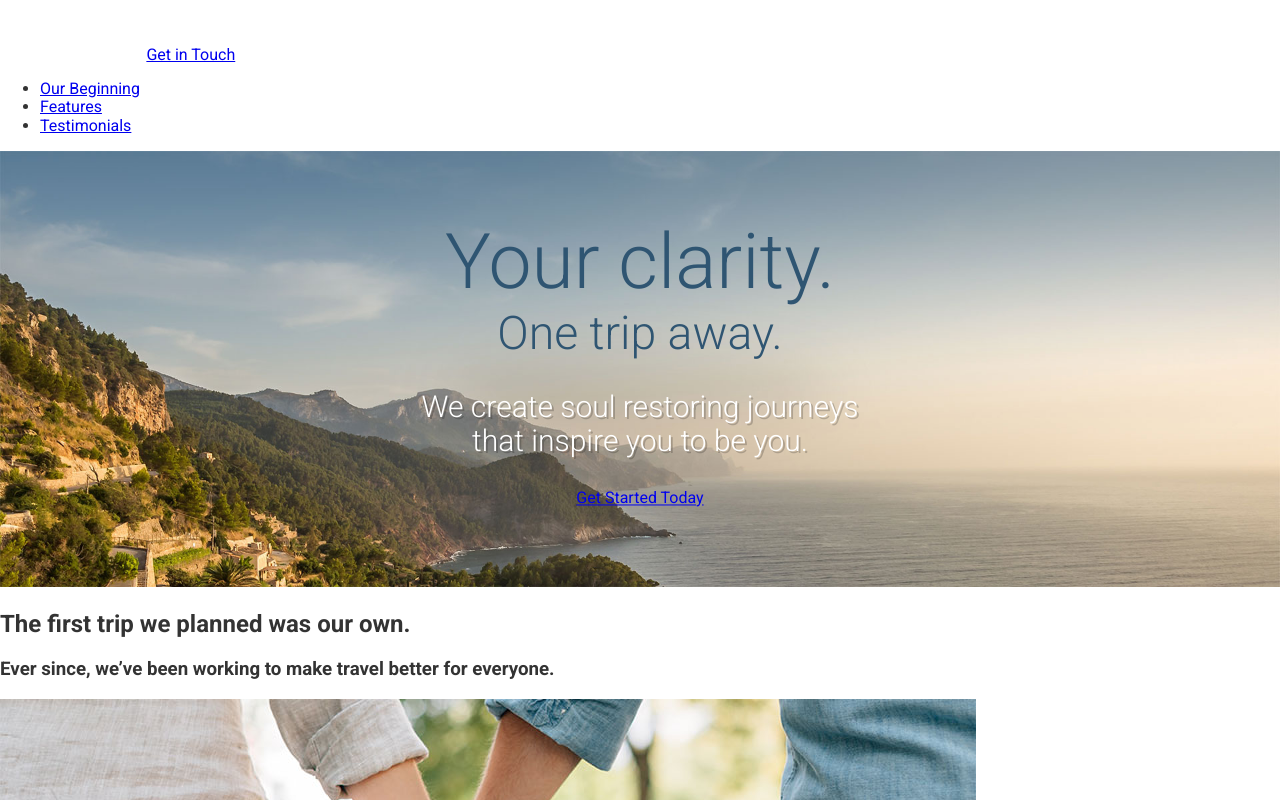
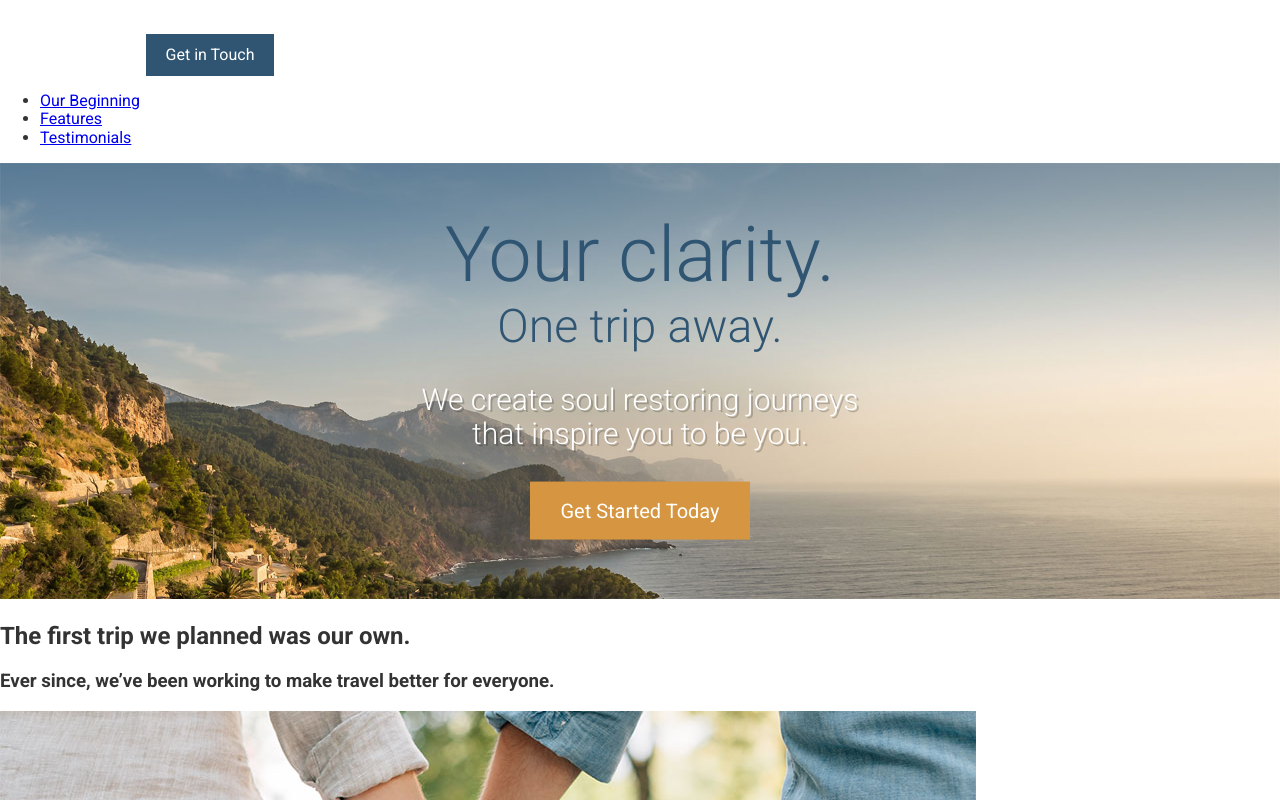
Before and after one commit to aghilazghi/travel-adventure, a website: page app/index.html in a window 1280 px wide. Shown: the top 800 px of the page. Drawn offline with Linux system fonts and the light colour scheme.

Commit message:
Completed styling buttons

```diff
--- /dev/null
+++ b/app/assets/styles/base/_variables.css
@@ -0,0 +1,2 @@
+$mainBlue: #2f5572;
+$mainOrange: #d59541;
--- /dev/null
+++ b/app/assets/styles/modules/_btn.css
@@ -0,0 +1,16 @@
+.btn {
+  background-color: $mainBlue;
+  color: #fff;
+  text-decoration: none;
+  padding: .75rem 1.2rem;
+  display: inline-block;
+
+  &--orange {
+    background-color: $mainOrange;
+  }
+
+  &--large {
+    font-size: 1.25rem;
+    padding: 1.1rem 1.9rem;
+  }
+}
--- a/app/assets/styles/modules/_landing-page.css
+++ b/app/assets/styles/modules/_landing-page.css
@@ -12,14 +12,14 @@
 
   &__title {
     font-weight: 300;
-    color: #2f5572;
+    color: $mainBlue;
     font-size: 4.8rem;
     margin: 0;
   }
 
   &__subtitle {
     font-weight: 300;
-    color: #2f5572;
+    color: $mainBlue;
     font-size: 2.9rem;
     margin: 0;
   }
--- a/app/assets/styles/styles.css
+++ b/app/assets/styles/styles.css
@@ -1,3 +1,5 @@
 @import "normalize.css";
 @import "base/_global";
+@import "base/_variables";
 @import "modules/_landing-page";
+@import "modules/_btn";
--- a/app/index.html
+++ b/app/index.html
@@ -12,7 +12,7 @@
 <body>
   <header>
     <img src="assets/images/icons/clear-view-escapes.svg">
-    <a href="#">Get in Touch</a>
+    <a href="#" class="btn">Get in Touch</a>
     <nav>
       <ul>
         <li><a href="#our-beginning">Our Beginning</a></li>
@@ -28,7 +28,7 @@
       <h1 class="landing-page__title">Your clarity.</h1>
       <h2 class="landing-page__subtitle">One trip away.</h2>
       <p class="landing-page__description">We create soul restoring journeys that inspire you to be you.</p>
-      <p><a href="#">Get Started Today</a></p>
+      <p><a href="#" class="btn btn--orange btn--large">Get Started Today</a></p>
     </div>
   </div>
 
@@ -85,7 +85,7 @@
   </div>
 
   <footer>
-    <p>Copyright &copy; 2016 Clear View Escapes. All rights reserved. <a href="#">Get in Touch</a></p>
+    <p>Copyright &copy; 2016 Clear View Escapes. All rights reserved. <a href="#" class="btn btn--orange">Get in Touch</a></p>
   </footer>
 </body>
 </html>
--- a/app/temp/styles/styles.css
+++ b/app/temp/styles/styles.css
@@ -496,3 +496,20 @@ img {
     margin-left: auto;
     margin-right: auto;
   }
+
+.btn {
+  background-color: #2f5572;
+  color: #fff;
+  text-decoration: none;
+  padding: .75rem 1.2rem;
+  display: inline-block;
+}
+
+.btn--orange {
+    background-color: #d59541;
+  }
+
+.btn--large {
+    font-size: 1.25rem;
+    padding: 1.1rem 1.9rem;
+  }
```
